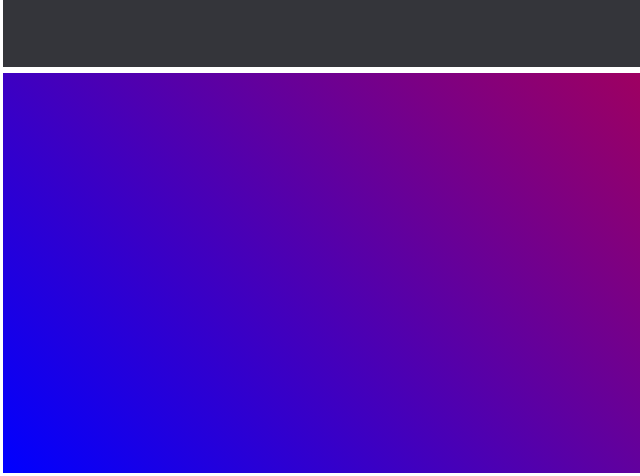
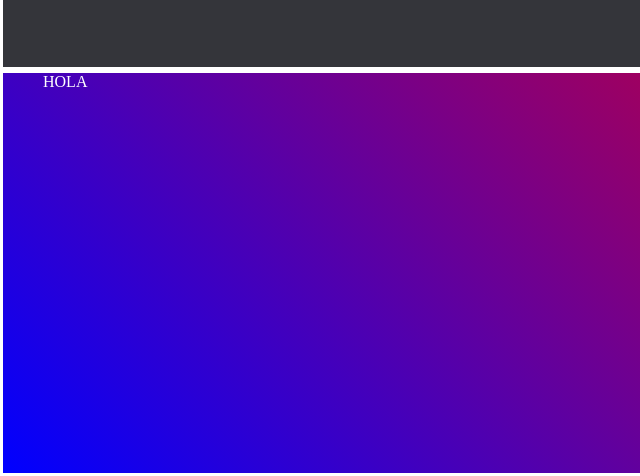
Before and after one commit to JoaquinFerro/CV-V1, a plain HTML site: page index.html in a window 1280 px wide. Shown: the part 336-812 px from the top of the page, 0-640 px from the left. Drawn offline with Linux system fonts and the light colour scheme.

Commit message:
agrego main

```diff
--- a/index.html
+++ b/index.html
@@ -31,6 +31,6 @@
         <button>Ver mi trabajo</button>
       </div>
     </header>
-    <main></main>
+    <main>HOLA</main>
   </body>
 </html>
```
